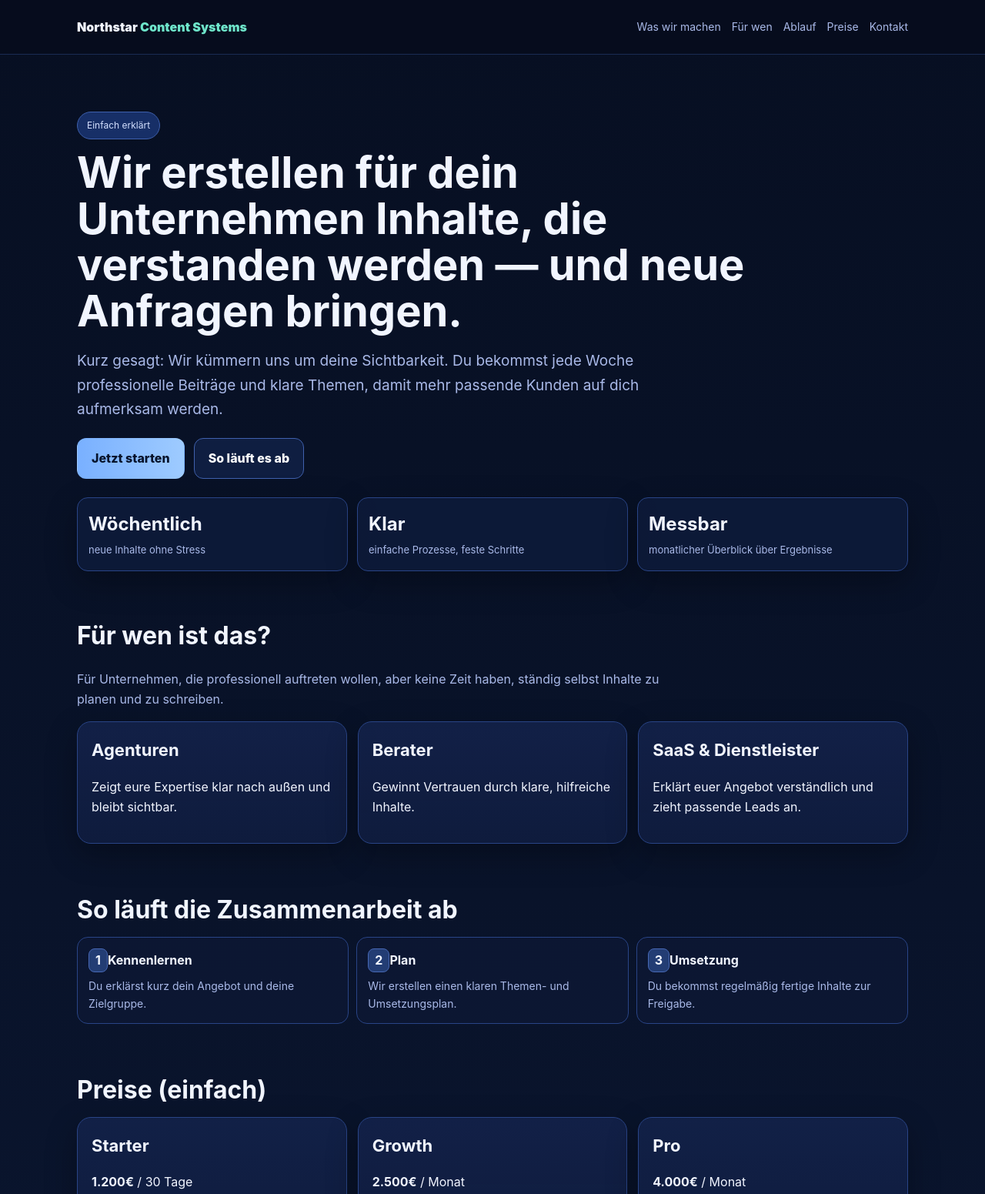
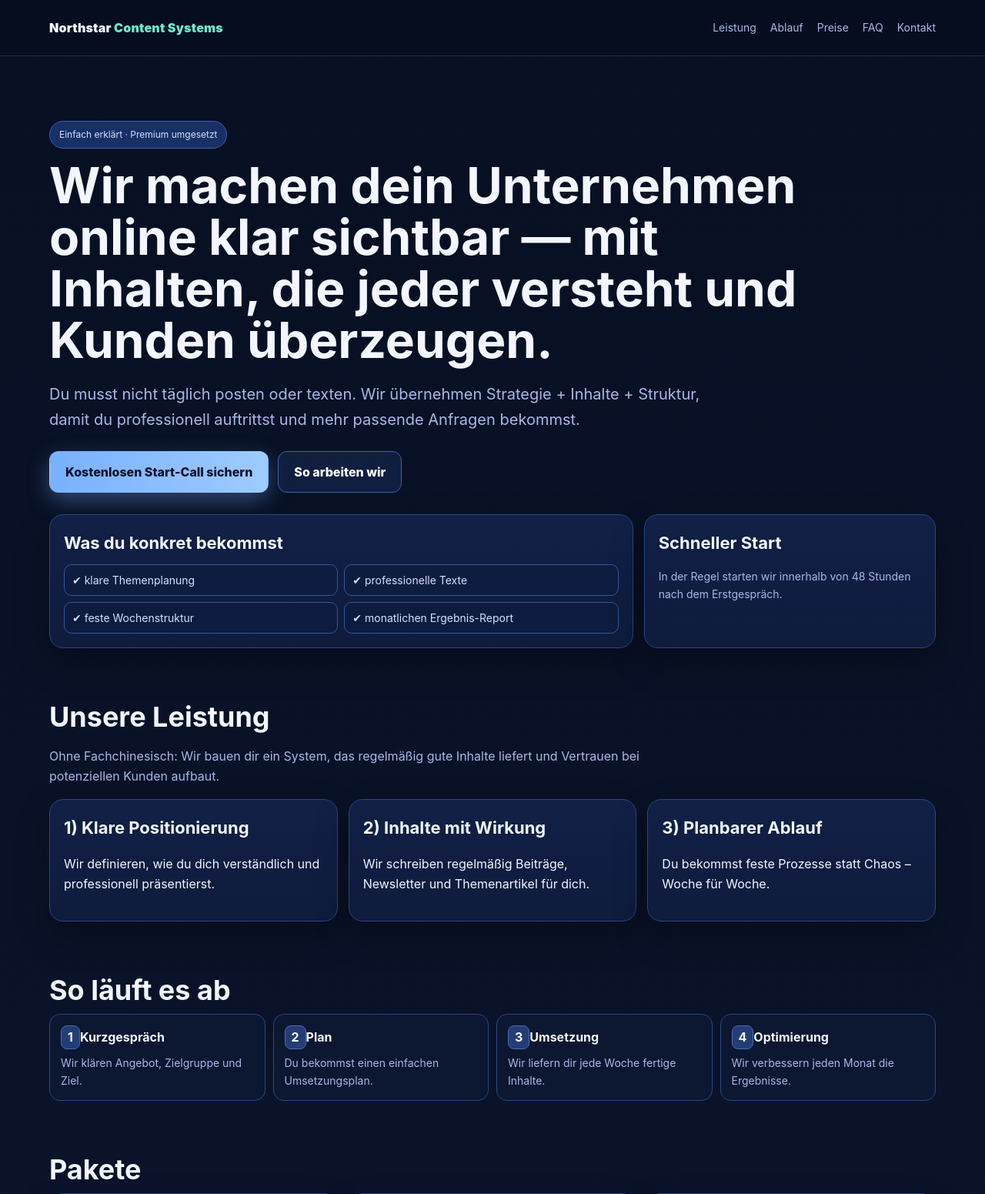
Before and after one commit to Thexmr/content-research-os-site, a plain HTML site: page index.html in a window 1280 px wide. Shown: the top 1551 px of the page at 77% size. Drawn offline with Linux system fonts and the light colour scheme.

Commit message:
Rebuild: premium visual style with plain-language copy

```diff
--- a/index.html
+++ b/index.html
@@ -1,127 +1,208 @@
 <!doctype html>
 <html lang="de">
 <head>
-  <meta charset="UTF-8"/>
-  <meta name="viewport" content="width=device-width, initial-scale=1"/>
-  <title>Northstar Content Systems | Mehr Kunden durch klare Inhalte</title>
-  <meta name="description" content="Wir helfen Unternehmen mit klaren Inhalten sichtbar zu werden und mehr Anfragen zu bekommen – einfach, professionell und planbar."/>
-  <meta name="theme-color" content="#0a1228"/>
+  <meta charset="UTF-8" />
+  <meta name="viewport" content="width=device-width, initial-scale=1" />
+  <title>Northstar | Mehr Anfragen durch klare Inhalte</title>
+  <meta name="description" content="Hochwertige Website für B2B: Wir erstellen verständliche Inhalte, die Vertrauen aufbauen und neue Kundenanfragen bringen." />
+  <meta name="theme-color" content="#0a1228" />
   <style>
-    :root{--bg:#070f22;--bg2:#0b1732;--card:#111f46;--line:#294486;--text:#f1f5ff;--muted:#a9b9e8;--brand:#79b0ff;--brand2:#6ee5ca;--radius:18px;--shadow:0 14px 40px rgba(0,0,0,.30);--max:1120px}
+    :root{
+      --bg:#070f22;--bg2:#0d1731;--card:#111f45;--line:#2a4687;--text:#f3f6ff;--muted:#a8b8e6;
+      --brand:#79b1ff;--brand2:#70e6cc;--radius:18px;--shadow:0 20px 45px rgba(0,0,0,.32);
+      --max:1200px;
+    }
     *{box-sizing:border-box} html,body{margin:0;padding:0;scroll-behavior:smooth}
-    body{font-family:Inter,system-ui,-apple-system,Segoe UI,Roboto,Arial,sans-serif;color:var(--text);background:radial-gradient(1000px 520px at -10% -20%,#1a3371 0%,transparent 58%),radial-gradient(800px 420px at 110% -15%,#15506a 0%,transparent 62%),linear-gradient(180deg,var(--bg),var(--bg2));line-height:1.65;overflow-x:hidden}
-    .container{max-width:var(--max);margin:0 auto;padding:0 20px}
-    .top{position:sticky;top:0;z-index:50;background:rgba(7,13,29,.75);backdrop-filter:blur(10px);border-bottom:1px solid rgba(52,80,148,.45)}
-    .nav{height:70px;display:flex;align-items:center;justify-content:space-between}
-    .logo{font-weight:900}.logo span{color:var(--brand2)}
-    .links{display:flex;gap:14px}.links a{text-decoration:none;color:var(--muted);font-size:14px}.links a:hover{color:#fff}
-    .menu{display:none;border:1px solid #3d5ca5;background:#152c63;color:#d7e2ff;border-radius:10px;padding:8px 11px;font-weight:700}
-    .mobile-nav{display:none;flex-direction:column;gap:10px;padding:0 0 14px}.mobile-nav a{text-decoration:none;color:var(--muted)}
+    body{
+      font-family:Inter,system-ui,-apple-system,Segoe UI,Roboto,Arial,sans-serif;
+      color:var(--text);
+      background:
+        radial-gradient(1200px 600px at -10% -20%, #1a3370 0%, transparent 58%),
+        radial-gradient(900px 500px at 110% -15%, #145870 0%, transparent 62%),
+        linear-gradient(180deg,var(--bg),var(--bg2));
+      line-height:1.65;overflow-x:hidden;
+    }
+    .container{max-width:var(--max);margin:0 auto;padding:0 24px}
 
-    .hero{padding:74px 0 28px}
-    .badge{display:inline-block;border:1px solid #3e60ad;background:#172f67;color:#d4e0ff;padding:7px 12px;border-radius:999px;font-size:12px}
-    h1{margin:14px 0 12px;font-size:clamp(32px,5.6vw,56px);line-height:1.07;max-width:920px}
-    .lead{font-size:19px;max-width:780px;color:var(--muted)}
-    .cta{display:flex;gap:12px;flex-wrap:wrap;margin-top:22px}
-    .btn{display:inline-block;padding:12px 18px;border-radius:12px;text-decoration:none;font-weight:800;border:1px solid transparent}
-    .btn.primary{background:linear-gradient(90deg,var(--brand),#9ecbff);color:#07142d}
-    .btn.secondary{background:rgba(19,35,75,.72);border-color:#4061ad;color:#fff}
+    /* NAV */
+    .top{position:sticky;top:0;z-index:70;background:rgba(7,14,30,.74);backdrop-filter:blur(10px);border-bottom:1px solid rgba(55,84,152,.42)}
+    .nav{height:72px;display:flex;align-items:center;justify-content:space-between}
+    .brand{font-weight:900;letter-spacing:.2px}.brand span{color:var(--brand2)}
+    .links{display:flex;gap:18px}
+    .links a{color:var(--muted);text-decoration:none;font-size:14px}
+    .links a:hover{color:#fff}
+    .menu-btn{display:none;border:1px solid #3b5ca7;background:#173165;color:#d7e2ff;border-radius:10px;padding:8px 11px;font-weight:700}
+    .mobile{display:none;flex-direction:column;gap:10px;padding:0 0 14px}
+    .mobile a{color:var(--muted);text-decoration:none}
 
-    .kpis{display:grid;grid-template-columns:repeat(3,minmax(0,1fr));gap:12px;margin-top:24px}
-    .kpi{padding:14px;border:1px solid var(--line);background:rgba(15,28,62,.72);border-radius:14px;box-shadow:var(--shadow)}
-    .kpi b{display:block;font-size:24px}.kpi span{font-size:13px;color:var(--muted)}
+    /* HERO */
+    .hero{position:relative;padding:84px 0 34px}
+    .badge{display:inline-block;font-size:12px;border:1px solid #3e60ae;background:#173066;color:#d4e0ff;padding:7px 12px;border-radius:999px}
+    h1{margin:14px 0 14px;font-size:clamp(34px,5.8vw,64px);line-height:1.05;max-width:980px}
+    .lead{font-size:20px;max-width:860px;color:var(--muted)}
+    .hero-cta{display:flex;gap:12px;flex-wrap:wrap;margin-top:24px}
+    .btn{display:inline-block;padding:13px 20px;border-radius:12px;text-decoration:none;font-weight:800;border:1px solid transparent;transition:.2s transform,.2s box-shadow}
+    .btn:hover{transform:translateY(-1px)}
+    .btn.primary{background:linear-gradient(90deg,var(--brand),#9ecbff);color:#07142d;box-shadow:0 10px 28px rgba(121,177,255,.35)}
+    .btn.secondary{background:rgba(20,35,74,.72);border-color:#4061ad;color:#fff}
 
-    section{padding:30px 0}
-    h2{margin:0 0 8px;font-size:32px}
-    .sub{max-width:760px;color:var(--muted)}
+    .hero-cards{display:grid;grid-template-columns:2fr 1fr;gap:14px;margin-top:28px}
+    .panel{background:linear-gradient(180deg,rgba(18,33,72,.94),rgba(15,28,63,.9));border:1px solid var(--line);border-radius:var(--radius);padding:18px;box-shadow:var(--shadow)}
+    .panel h3{margin:0 0 8px;font-size:22px}
+    .ticks{display:grid;grid-template-columns:1fr 1fr;gap:8px;margin-top:10px}
+    .tick{font-size:14px;color:#d4e0ff;padding:8px 10px;border:1px solid #34579f;border-radius:10px;background:rgba(13,28,62,.6)}
 
+    /* SECTIONS */
+    section{padding:34px 0}
+    h2{margin:0 0 10px;font-size:36px;line-height:1.18}
+    .sub{max-width:820px;color:var(--muted)}
     .grid3{display:grid;grid-template-columns:repeat(3,minmax(0,1fr));gap:14px}
     .card{background:linear-gradient(180deg,rgba(18,33,72,.94),rgba(15,28,63,.9));border:1px solid var(--line);border-radius:var(--radius);padding:18px;box-shadow:var(--shadow)}
-    .card h3{margin:0 0 6px;font-size:22px}
+    .card h3{margin:0 0 8px;font-size:22px}
     .small{font-size:14px;color:var(--muted)}
     ul{margin:8px 0 0;padding-left:18px;color:var(--muted)}
 
-    .steps{display:grid;grid-template-columns:repeat(3,minmax(0,1fr));gap:10px}
-    .step{padding:14px;border:1px solid var(--line);border-radius:14px;background:rgba(14,25,54,.67)}
-    .step b{display:inline-block;padding:1px 8px;border-radius:8px;background:#233d74;border:1px solid #4768b4;margin-bottom:6px}
+    .steps{display:grid;grid-template-columns:repeat(4,minmax(0,1fr));gap:10px}
+    .step{padding:14px;border:1px solid var(--line);border-radius:14px;background:rgba(14,25,54,.65)}
+    .step b{display:inline-block;background:#243d75;border:1px solid #4b6ab5;border-radius:8px;padding:1px 8px;margin-bottom:6px}
 
-    .faq .item{padding:12px 0;border-bottom:1px solid #2a427b}
-    .footer{padding:26px 0 34px;color:#93a7de;font-size:14px;display:flex;justify-content:space-between;gap:10px;flex-wrap:wrap}
-    .footer a{color:#b5c5f0;text-decoration:none}
+    .pricing .price{font-size:38px;font-weight:900;margin:4px 0}
+    .pricing .price span{font-size:15px;color:#a7bbea}
 
-    @media (max-width:960px){.grid3,.kpis,.steps{grid-template-columns:1fr 1fr}}
-    @media (max-width:760px){.container{padding:0 16px}.links{display:none}.menu{display:inline-block}.mobile-nav.show{display:flex}.lead{font-size:17px}.btn{width:100%;text-align:center}.grid3,.kpis,.steps{grid-template-columns:1fr}h2{font-size:28px}}
+    .proof{display:grid;grid-template-columns:repeat(3,minmax(0,1fr));gap:14px}
+    .proof .item{padding:16px;border:1px solid var(--line);border-radius:14px;background:rgba(12,24,55,.64)}
+    .proof strong{display:block;font-size:28px}
+
+    .faq .q{padding:12px 0;border-bottom:1px solid #2c437b}
+
+    .contact-wrap{display:grid;grid-template-columns:1.1fr .9fr;gap:14px}
+    .form{display:grid;gap:10px;margin-top:10px}
+    .form input,.form textarea{width:100%;padding:11px 12px;border-radius:10px;border:1px solid #34579f;background:#0e1c41;color:#f3f6ff;outline:none}
+    .form input:focus,.form textarea:focus{border-color:#5a83db}
+
+    .footer{padding:28px 0 36px;color:#94a9df;font-size:14px;display:flex;justify-content:space-between;flex-wrap:wrap;gap:10px}
+    .footer a{color:#b6c6f2;text-decoration:none}
+
+    /* Animations */
+    .reveal{opacity:0;transform:translateY(12px);transition:.55s opacity,.55s transform}
+    .reveal.show{opacity:1;transform:translateY(0)}
+
+    /* Mobile */
+    @media (max-width:1040px){.grid3,.proof{grid-template-columns:1fr 1fr}.steps{grid-template-columns:1fr 1fr}.hero-cards,.contact-wrap{grid-template-columns:1fr}}
+    @media (max-width:760px){
+      .container{padding:0 16px}
+      .links{display:none}.menu-btn{display:inline-block}.mobile.show{display:flex}
+      .lead{font-size:17px}.btn{width:100%;text-align:center}
+      h2{font-size:30px}
+      .grid3,.proof,.steps{grid-template-columns:1fr}
+    }
   </style>
 </head>
 <body>
   <header class="top">
     <div class="container nav">
-      <div class="logo">Northstar <span>Content Systems</span></div>
+      <div class="brand">Northstar <span>Content Systems</span></div>
       <nav class="links">
-        <a href="#was">Was wir machen</a><a href="#fuerwen">Für wen</a><a href="#ablauf">Ablauf</a><a href="#preise">Preise</a><a href="#kontakt">Kontakt</a>
+        <a href="#leistung">Leistung</a>
+        <a href="#ablauf">Ablauf</a>
+        <a href="#preise">Preise</a>
+        <a href="#faq">FAQ</a>
+        <a href="#kontakt">Kontakt</a>
       </nav>
-      <button class="menu" id="menuBtn">Menü</button>
+      <button id="menuBtn" class="menu-btn">Menü</button>
     </div>
-    <div class="container mobile-nav" id="mobileNav">
-      <a href="#was">Was wir machen</a><a href="#fuerwen">Für wen</a><a href="#ablauf">Ablauf</a><a href="#preise">Preise</a><a href="#kontakt">Kontakt</a>
+    <div id="mobileNav" class="container mobile">
+      <a href="#leistung">Leistung</a><a href="#ablauf">Ablauf</a><a href="#preise">Preise</a><a href="#faq">FAQ</a><a href="#kontakt">Kontakt</a>
     </div>
   </header>
 
   <main class="container">
-    <section class="hero" id="was">
-      <span class="badge">Einfach erklärt</span>
-      <h1>Wir erstellen für dein Unternehmen Inhalte, die verstanden werden — und neue Anfragen bringen.</h1>
-      <p class="lead">Kurz gesagt: Wir kümmern uns um deine Sichtbarkeit. Du bekommst jede Woche professionelle Beiträge und klare Themen, damit mehr passende Kunden auf dich aufmerksam werden.</p>
-      <div class="cta">
-        <a class="btn primary" href="#kontakt">Jetzt starten</a>
-        <a class="btn secondary" href="#ablauf">So läuft es ab</a>
+    <section class="hero reveal">
+      <span class="badge">Einfach erklärt · Premium umgesetzt</span>
+      <h1>Wir machen dein Unternehmen online klar sichtbar — mit Inhalten, die jeder versteht und Kunden überzeugen.</h1>
+      <p class="lead">Du musst nicht täglich posten oder texten. Wir übernehmen Strategie + Inhalte + Struktur, damit du professionell auftrittst und mehr passende Anfragen bekommst.</p>
+      <div class="hero-cta">
+        <a class="btn primary" href="#kontakt">Kostenlosen Start-Call sichern</a>
+        <a class="btn secondary" href="#ablauf">So arbeiten wir</a>
       </div>
-      <div class="kpis">
-        <div class="kpi"><b>Wöchentlich</b><span>neue Inhalte ohne Stress</span></div>
-        <div class="kpi"><b>Klar</b><span>einfache Prozesse, feste Schritte</span></div>
-        <div class="kpi"><b>Messbar</b><span>monatlicher Überblick über Ergebnisse</span></div>
+
+      <div class="hero-cards">
+        <article class="panel">
+          <h3>Was du konkret bekommst</h3>
+          <div class="ticks">
+            <div class="tick">✔ klare Themenplanung</div>
+            <div class="tick">✔ professionelle Texte</div>
+            <div class="tick">✔ feste Wochenstruktur</div>
+            <div class="tick">✔ monatlichen Ergebnis-Report</div>
+          </div>
+        </article>
+        <article class="panel">
+          <h3>Schneller Start</h3>
+          <p class="small">In der Regel starten wir innerhalb von 48 Stunden nach dem Erstgespräch.</p>
+        </article>
       </div>
     </section>
 
-    <section id="fuerwen">
-      <h2>Für wen ist das?</h2>
-      <p class="sub">Für Unternehmen, die professionell auftreten wollen, aber keine Zeit haben, ständig selbst Inhalte zu planen und zu schreiben.</p>
+    <section id="leistung" class="reveal">
+      <h2>Unsere Leistung</h2>
+      <p class="sub">Ohne Fachchinesisch: Wir bauen dir ein System, das regelmäßig gute Inhalte liefert und Vertrauen bei potenziellen Kunden aufbaut.</p>
       <div class="grid3">
-        <article class="card"><h3>Agenturen</h3><p>Zeigt eure Expertise klar nach außen und bleibt sichtbar.</p></article>
-        <article class="card"><h3>Berater</h3><p>Gewinnt Vertrauen durch klare, hilfreiche Inhalte.</p></article>
-        <article class="card"><h3>SaaS & Dienstleister</h3><p>Erklärt euer Angebot verständlich und zieht passende Leads an.</p></article>
+        <article class="card"><h3>1) Klare Positionierung</h3><p>Wir definieren, wie du dich verständlich und professionell präsentierst.</p></article>
+        <article class="card"><h3>2) Inhalte mit Wirkung</h3><p>Wir schreiben regelmäßig Beiträge, Newsletter und Themenartikel für dich.</p></article>
+        <article class="card"><h3>3) Planbarer Ablauf</h3><p>Du bekommst feste Prozesse statt Chaos – Woche für Woche.</p></article>
       </div>
     </section>
 
-    <section id="ablauf">
-      <h2>So läuft die Zusammenarbeit ab</h2>
+    <section id="ablauf" class="reveal">
+      <h2>So läuft es ab</h2>
       <div class="steps">
-        <div class="step"><b>1</b><strong>Kennenlernen</strong><div class="small">Du erklärst kurz dein Angebot und deine Zielgruppe.</div></div>
-        <div class="step"><b>2</b><strong>Plan</strong><div class="small">Wir erstellen einen klaren Themen- und Umsetzungsplan.</div></div>
-        <div class="step"><b>3</b><strong>Umsetzung</strong><div class="small">Du bekommst regelmäßig fertige Inhalte zur Freigabe.</div></div>
+        <div class="step"><b>1</b><strong>Kurzgespräch</strong><div class="small">Wir klären Angebot, Zielgruppe und Ziel.</div></div>
+        <div class="step"><b>2</b><strong>Plan</strong><div class="small">Du bekommst einen einfachen Umsetzungsplan.</div></div>
+        <div class="step"><b>3</b><strong>Umsetzung</strong><div class="small">Wir liefern dir jede Woche fertige Inhalte.</div></div>
+        <div class="step"><b>4</b><strong>Optimierung</strong><div class="small">Wir verbessern jeden Monat die Ergebnisse.</div></div>
       </div>
     </section>
 
-    <section id="preise">
-      <h2>Preise (einfach)</h2>
+    <section id="preise" class="reveal pricing">
+      <h2>Pakete</h2>
       <div class="grid3">
-        <article class="card"><h3>Starter</h3><p><strong>1.200€</strong> / 30 Tage</p><p class="small">Zum Testen und für schnelle erste Ergebnisse.</p></article>
-        <article class="card"><h3>Growth</h3><p><strong>2.500€</strong> / Monat</p><p class="small">Für regelmäßigen Output und planbares Wachstum.</p></article>
-        <article class="card"><h3>Pro</h3><p><strong>4.000€</strong> / Monat</p><p class="small">Für maximale Qualität, Tiefe und Skalierung.</p></article>
+        <article class="card"><h3>Starter</h3><p class="price">1.200€</p><p class="small">30 Tage zum Testen und für erste Ergebnisse.</p></article>
+        <article class="card"><h3>Growth</h3><p class="price">2.500€ <span>/Monat</span></p><p class="small">Für Unternehmen, die konstant sichtbar sein wollen.</p></article>
+        <article class="card"><h3>Pro</h3><p class="price">4.000€ <span>/Monat</span></p><p class="small">Für maximale Qualität und schnelle Skalierung.</p></article>
       </div>
     </section>
 
-    <section class="faq">
-      <h2>Häufige Fragen</h2>
-      <div class="item"><strong>Muss ich viel selbst machen?</strong><br><span class="small">Nein. Du gibst nur Input und Freigabe, wir erledigen den Rest.</span></div>
-      <div class="item"><strong>Wie schnell kann es starten?</strong><br><span class="small">In der Regel innerhalb von 48 Stunden.</span></div>
-      <div class="item"><strong>Ist das auch für Anfänger verständlich?</strong><br><span class="small">Ja. Wir arbeiten bewusst klar, einfach und ohne Fachjargon.</span></div>
+    <section class="reveal">
+      <h2>Warum Kunden das wählen</h2>
+      <div class="proof">
+        <div class="item"><strong>Mehr Klarheit</strong><span class="small">Alle wissen, was wann gemacht wird.</span></div>
+        <div class="item"><strong>Mehr Vertrauen</strong><span class="small">Professioneller Außenauftritt statt Zufall.</span></div>
+        <div class="item"><strong>Mehr Anfragen</strong><span class="small">Bessere Sichtbarkeit bei der richtigen Zielgruppe.</span></div>
+      </div>
     </section>
 
-    <section id="kontakt" class="card">
-      <h2>Kontakt</h2>
-      <p>Schreib einfach „START“ und 1–2 Sätze zu deinem Business. Dann bekommst du direkt den nächsten Schritt.</p>
-      <p><strong>E-Mail:</strong> hello@yourdomain.com<br><strong>Telegram:</strong> @yourhandle</p>
+    <section id="faq" class="reveal faq">
+      <h2>Häufige Fragen</h2>
+      <div class="q"><strong>Muss ich technisch fit sein?</strong><br><span class="small">Nein. Wir erklären alles einfach und übernehmen die Umsetzung.</span></div>
+      <div class="q"><strong>Wie viel Zeit brauche ich?</strong><br><span class="small">Sehr wenig. Du gibst nur Feedback und Freigaben.</span></div>
+      <div class="q"><strong>Ist das auch für Einsteiger geeignet?</strong><br><span class="small">Ja. Genau dafür ist die Struktur gemacht.</span></div>
+    </section>
+
+    <section id="kontakt" class="reveal contact-wrap">
+      <article class="card">
+        <h2>Kontakt</h2>
+        <p>Schreib uns „START“ + 1–2 Sätze zu deinem Business. Wir melden uns mit dem nächsten klaren Schritt.</p>
+        <p><strong>E-Mail:</strong> hello@yourdomain.com<br><strong>Telegram:</strong> @yourhandle</p>
+      </article>
+      <article class="card">
+        <h3>Schnellanfrage</h3>
+        <form class="form">
+          <input placeholder="Dein Name" />
+          <input placeholder="E-Mail" />
+          <textarea rows="4" placeholder="Wobei brauchst du konkret Hilfe?"></textarea>
+          <button type="button" class="btn primary">Anfrage senden</button>
+        </form>
+      </article>
     </section>
 
     <footer class="footer">
@@ -131,9 +212,10 @@
   </main>
 
   <script>
-    const mBtn=document.getElementById('menuBtn');
-    const mNav=document.getElementById('mobileNav');
-    if(mBtn&&mNav){mBtn.addEventListener('click',()=>mNav.classList.toggle('show'));}
+    const mb=document.getElementById('menuBtn');const nav=document.getElementById('mobileNav');
+    if(mb&&nav){mb.addEventListener('click',()=>nav.classList.toggle('show'));}
+    const io=new IntersectionObserver((entries)=>entries.forEach(e=>{if(e.isIntersecting){e.target.classList.add('show');io.unobserve(e.target)}}),{threshold:.15});
+    document.querySelectorAll('.reveal').forEach(el=>io.observe(el));
   </script>
 </body>
 </html>
```
